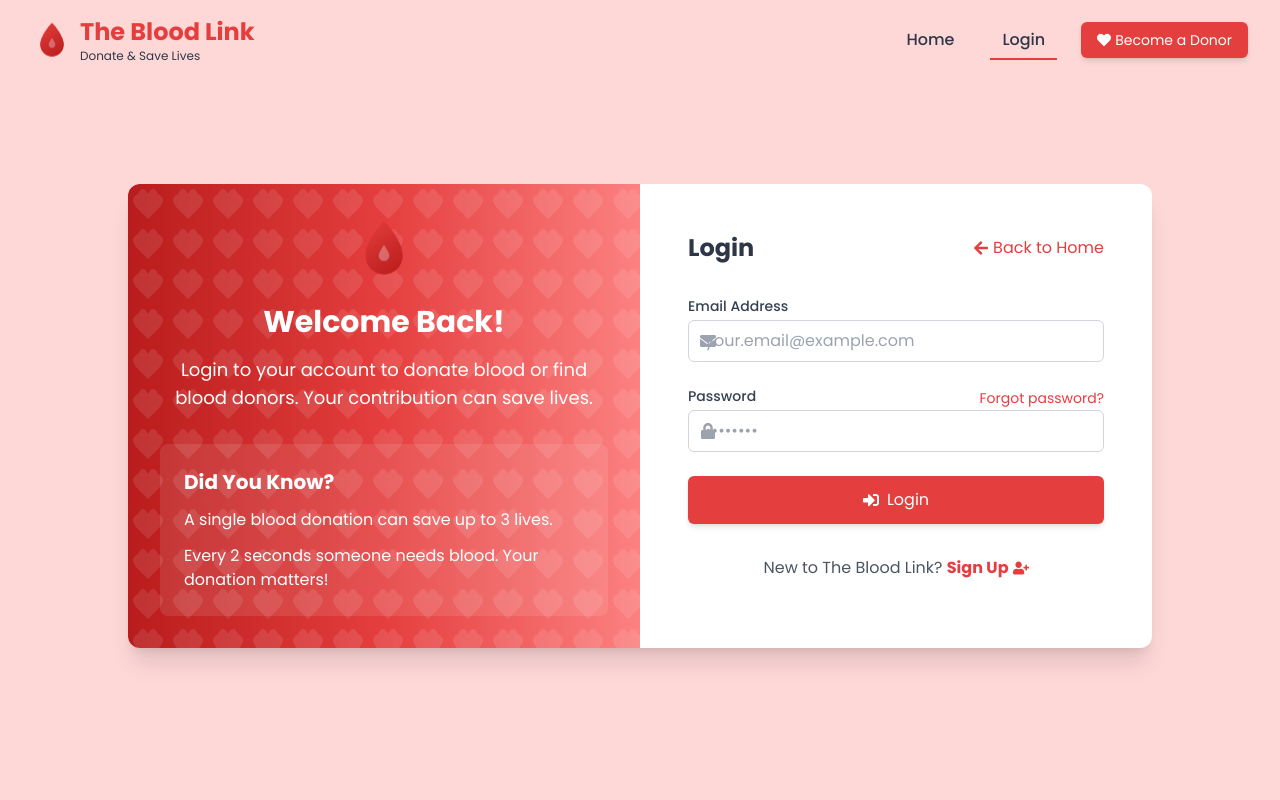
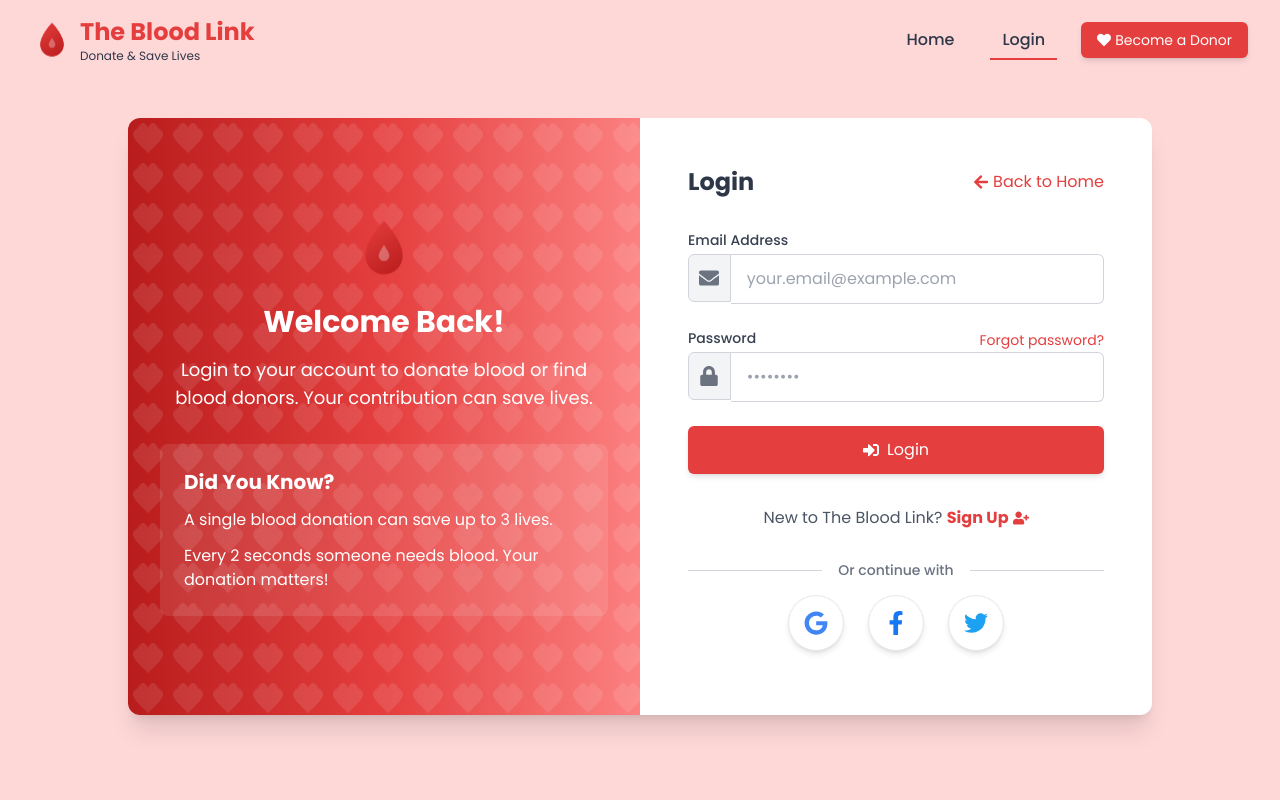
Before and after one commit to NaimulHasanEmon/TheBloodLink, a React (Vite) app in the folder client/: page /login in a window 1280 px wide. Shown: the top 800 px of the page. Built offline with nearby package versions, Linux system fonts and the light colour scheme; no server answers.

Commit message:
Gap added and social logo added

```diff
--- a/client/src/pages/Login/Login.jsx
+++ b/client/src/pages/Login/Login.jsx
@@ -2,7 +2,7 @@ import { useContext, useState } from "react";
 import { Link, useLocation, useNavigate } from "react-router-dom";
 import { AuthContext } from "../../providers/AuthProvider";
 import toast from "react-hot-toast";
-import { FaEnvelope, FaLock, FaSignInAlt, FaUserPlus, FaArrowLeft } from "react-icons/fa";
+import { FaEnvelope, FaLock, FaSignInAlt, FaUserPlus, FaArrowLeft, FaGoogle, FaFacebookF, FaTwitter } from "react-icons/fa";
 
 const Login = () => {
   const { logIn } = useContext(AuthContext);
@@ -83,9 +83,9 @@ const Login = () => {
                   <label className="form-label" htmlFor="email">
                     Email Address
                   </label>
-                  <div className="relative">
-                    <div className="absolute inset-y-0 left-0 pl-3 flex items-center pointer-events-none">
-                      <FaEnvelope className="text-gray-400" />
+                  <div className="flex">
+                    <div className="w-12 h-12 flex items-center justify-center bg-gray-100 rounded-l-md border border-gray-300">
+                      <FaEnvelope className="text-gray-500 text-xl" />
                     </div>
                     <input
                       type="email"
@@ -93,7 +93,7 @@ const Login = () => {
                       value={email}
                       onChange={(e) => setEmail(e.target.value)}
                       placeholder="your.email@example.com"
-                      className="form-input pl-10"
+                      className="w-full px-4 py-3 rounded-r-md border border-l-0 border-gray-300 focus:outline-none focus:ring-2 focus:ring-primary focus:border-transparent"
                       required
                     />
                   </div>
@@ -108,9 +108,9 @@ const Login = () => {
                       Forgot password?
                     </a>
                   </div>
-                  <div className="relative">
-                    <div className="absolute inset-y-0 left-0 pl-3 flex items-center pointer-events-none">
-                      <FaLock className="text-gray-400" />
+                  <div className="flex">
+                    <div className="w-12 h-12 flex items-center justify-center bg-gray-100 rounded-l-md border border-gray-300">
+                      <FaLock className="text-gray-500 text-xl" />
                     </div>
                     <input
                       type="password"
@@ -118,7 +118,7 @@ const Login = () => {
                       value={password}
                       onChange={(e) => setPassword(e.target.value)}
                       placeholder="••••••••"
-                      className="form-input pl-10"
+                      className="w-full px-4 py-3 rounded-r-md border border-l-0 border-gray-300 focus:outline-none focus:ring-2 focus:ring-primary focus:border-transparent"
                       required
                     />
                   </div>
@@ -153,6 +153,40 @@ const Login = () => {
                   </Link>
                 </p>
               </div>
+
+              {/* Social Login Options */}
+              <div className="mt-10 pb-4">
+                <div className="relative flex items-center justify-center mb-6">
+                  <hr className="w-full border-gray-300" />
+                  <span className="absolute bg-white px-4 text-sm font-medium text-gray-500">Or continue with</span>
+                </div>
+
+                <div className="flex justify-center gap-6 mt-6">
+                  <button
+                    type="button"
+                    className="w-14 h-14 flex items-center justify-center rounded-full shadow-md hover:shadow-lg transition-all duration-300 bg-white border border-gray-200 hover:-translate-y-1"
+                    onClick={() => toast.success("Google login feature coming soon!")}
+                  >
+                    <FaGoogle className="text-[#4285F4] text-2xl" />
+                  </button>
+
+                  <button
+                    type="button"
+                    className="w-14 h-14 flex items-center justify-center rounded-full shadow-md hover:shadow-lg transition-all duration-300 bg-white border border-gray-200 hover:-translate-y-1"
+                    onClick={() => toast.success("Facebook login feature coming soon!")}
+                  >
+                    <FaFacebookF className="text-[#1877F2] text-2xl" />
+                  </button>
+
+                  <button
+                    type="button"
+                    className="w-14 h-14 flex items-center justify-center rounded-full shadow-md hover:shadow-lg transition-all duration-300 bg-white border border-gray-200 hover:-translate-y-1"
+                    onClick={() => toast.success("X (Twitter) login feature coming soon!")}
+                  >
+                    <FaTwitter className="text-[#1DA1F2] text-2xl" />
+                  </button>
+                </div>
+              </div>
             </div>
           </div>
         </div>
--- a/package.json
+++ b/package.json
@@ -23,5 +23,8 @@
   "license": "ISC",
   "dependencies": {
     "concurrently": "^8.2.2"
+  },
+  "devDependencies": {
+    "@types/node": "^22.13.10"
   }
 }
```
Also changed, not shown: 1 other file (tests, documents, lock files or other folders).
